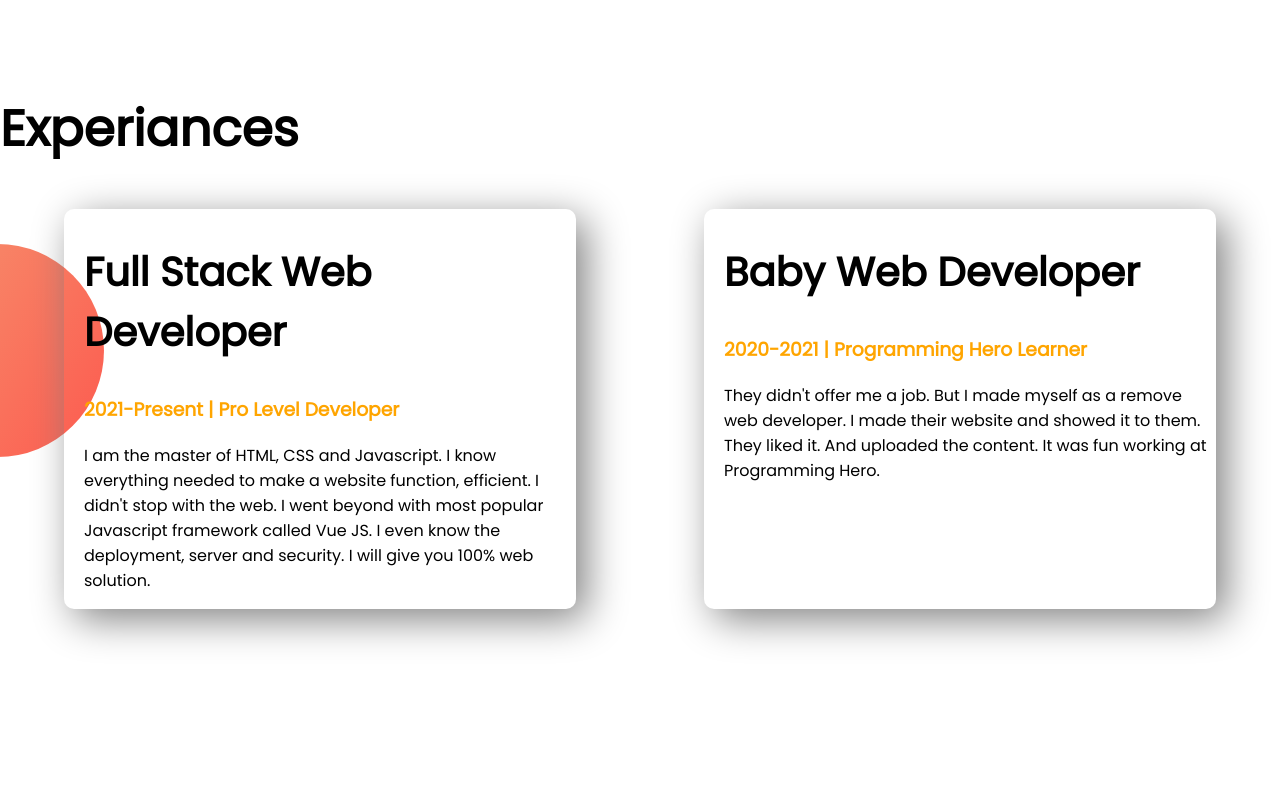
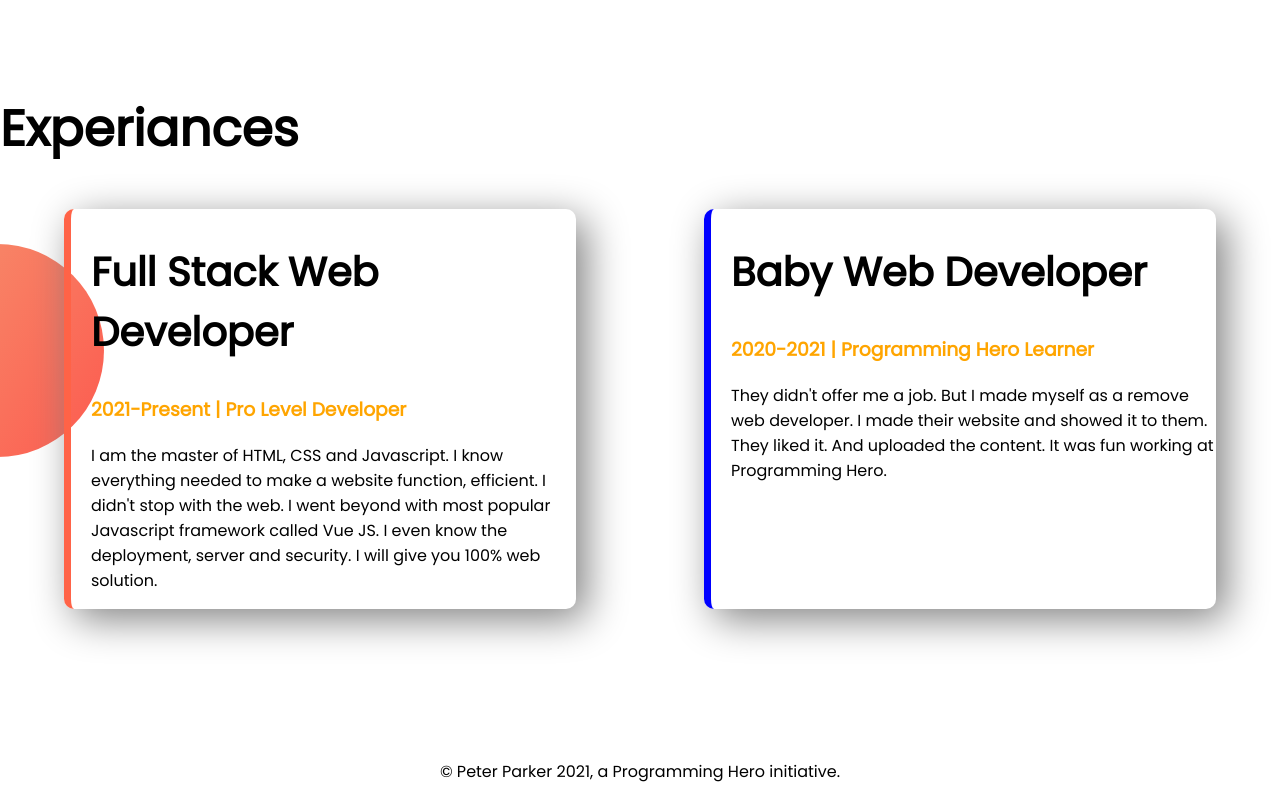
Before and after one commit to Mustafijur10/developer-bureau, a plain HTML site: page index.html in a window 1280 px wide. Shown: the part 1397-2197 px from the top of the page. Before the commit the page ends 2156 px from the top, so only its background shows below. Drawn offline with Linux system fonts and the light colour scheme.

Commit message:
footer added

```diff
--- a/index.html
+++ b/index.html
@@ -49,7 +49,7 @@
     <section class="exp-area">
         <h1>Experiances</h1>
         <div class="flexible-container">
-            <div class="exp-item">
+            <div id="f-stack-developer" class="exp-item">
                 <h2>Full Stack Web Developer</h2>
                 <h3 class="orange-color">2021-Present | Pro Level Developer</h3>
                 <p>I am the master of HTML, CSS and Javascript. I know everything needed to make a website function,
@@ -57,7 +57,7 @@
                     Vue
                     JS. I even know the deployment, server and security. I will give you 100% web solution.</p>
             </div>
-            <div class="exp-item">
+            <div id="b-stack-developer" class="exp-item">
                 <h2>Baby Web Developer</h2>
                 <h3 class="orange-color">2020-2021 | Programming Hero Learner</h3>
                 <p>They didn't offer me a job. But I made myself as a remove web developer. I made their website and
@@ -68,5 +68,8 @@
     </section>
 
 </body>
+<footer>
+    <p>© Peter Parker 2021, a Programming Hero initiative.</p>
+</footer>
 
 </html>
--- a/style.css
+++ b/style.css
@@ -65,3 +65,15 @@ h2 {
     background-repeat: no-repeat;
     background-position: left;
 }
+
+#f-stack-developer {
+    border-left: 7px solid tomato;
+}
+
+#b-stack-developer {
+    border-left: 7px solid blue;
+}
+
+footer p {
+    text-align: center;
+}
```
